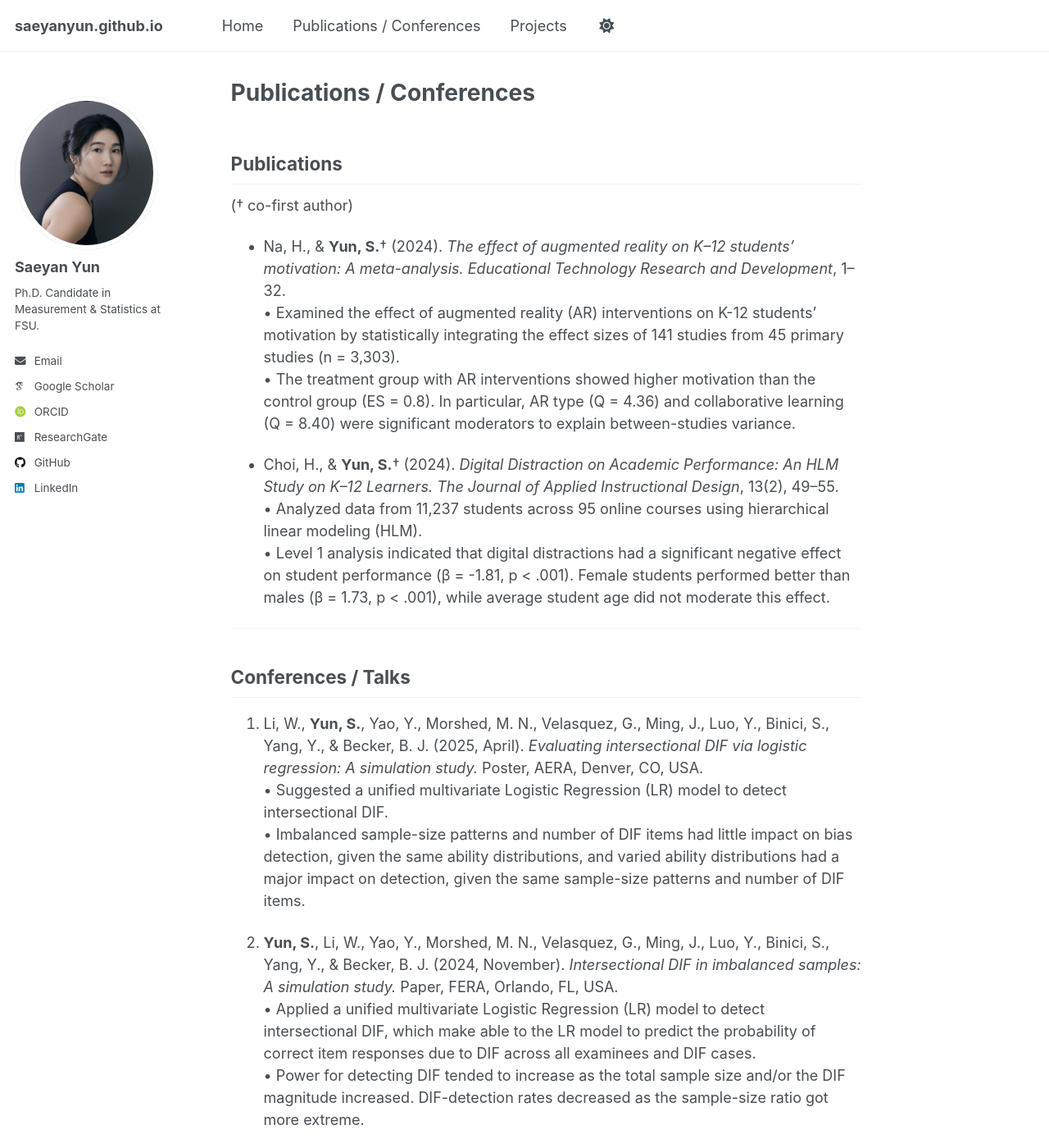
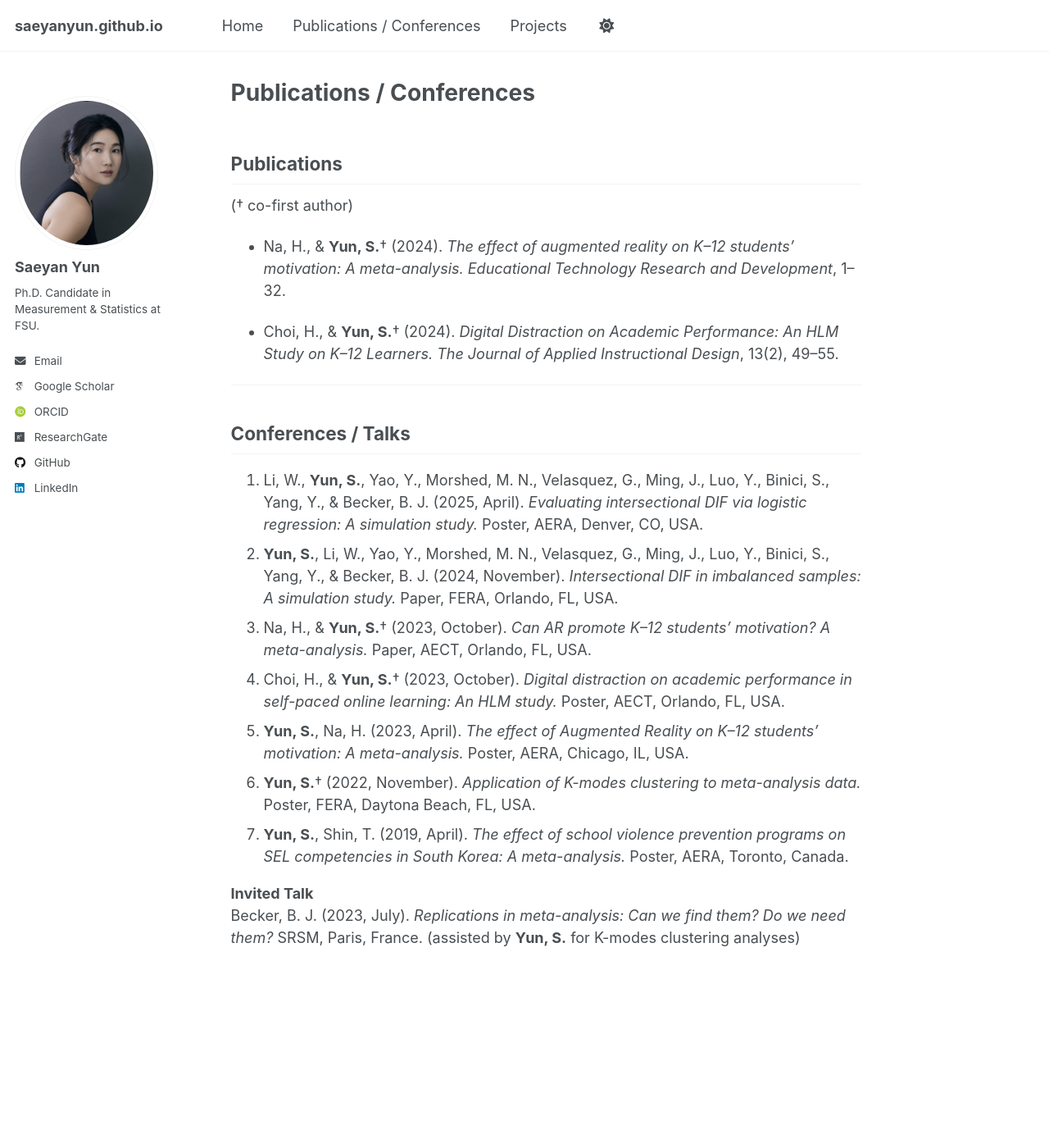
Before and after one commit to saeyanyun/saeyanyun.github.io, a Jekyll site: the page built from _pages/pubs.md, in a window 1280 px wide and 1400 px high. Shown: the whole window at 82% size. Built offline with Jekyll 4.4.1, drawn with Linux system fonts in a browser that asks for light colours; some web fonts are replaced; a script that is not in the unit is left out; some of the changed text lies outside the part shown.

Commit message:
Update pubs.md

```diff
--- a/_pages/pubs.md
+++ b/_pages/pubs.md
@@ -9,35 +9,19 @@ author_profile: true
 († co-first author)
 
 - Na, H., & **Yun, S.**† (2024). *The effect of augmented reality on K–12 students’ motivation: A meta-analysis.* _Educational Technology Research and Development_, 1–32.  <br>
-  •	Examined the effect of augmented reality (AR) interventions on K-12 students’ motivation by statistically integrating the effect sizes of 141 studies from 45 primary studies (n = 3,303).  <br>
-  •	The treatment group with AR interventions showed higher motivation than the control group (ES = 0.8). In particular, AR type (Q = 4.36) and collaborative learning (Q = 8.40) were significant moderators to explain between-studies variance.
 
 - Choi, H., & **Yun, S.**† (2024). *Digital Distraction on Academic Performance: An HLM Study on K–12 Learners.* _The Journal of Applied Instructional Design_, 13(2), 49–55.  <br>
-  •	Analyzed data from 11,237 students across 95 online courses using hierarchical linear modeling (HLM).  <br>
-  •	Level 1 analysis indicated that digital distractions had a significant negative effect on student performance (β = -1.81, p < .001). Female students performed better than males (β = 1.73, p < .001), while average student age did not moderate this effect.
 
 ---
 
 ## Conferences / Talks
 1. Li, W., **Yun, S.**, Yao, Y., Morshed, M. N., Velasquez, G., Ming, J., Luo, Y., Binici, S., Yang, Y., & Becker, B. J. (2025, April). _Evaluating intersectional DIF via logistic regression: A simulation study._ Poster, AERA, Denver, CO, USA.  <br>
-   •	Suggested a unified multivariate Logistic Regression (LR) model to detect intersectional DIF.  <br>
-   •	Imbalanced sample-size patterns and number of DIF items had little impact on bias detection, given the same ability distributions, and varied ability distributions had a major impact on detection, given the same sample-size patterns and number of DIF items.
-
-3. **Yun, S.**, Li, W., Yao, Y., Morshed, M. N., Velasquez, G., Ming, J., Luo, Y., Binici, S., Yang, Y., & Becker, B. J. (2024, November). _Intersectional DIF in imbalanced samples: A simulation study._ Paper, FERA, Orlando, FL, USA.  <br>
-   •	Applied a unified multivariate Logistic Regression (LR) model to detect intersectional DIF, which make able to the LR model to predict the probability of correct item responses due to DIF across all examinees and DIF cases.  <br>
-   •	Power for detecting DIF tended to increase as the total sample size and/or the DIF magnitude increased. DIF-detection rates decreased as the sample-size ratio got more extreme.
-
-4. Na, H., & **Yun, S.**† (2023, October). _Can AR promote K–12 students’ motivation? A meta-analysis._ Paper, AECT, Orlando, FL, USA.
-
-5. Choi, H., & **Yun, S.**† (2023, October). _Digital distraction on academic performance in self-paced online learning: An HLM study._ Poster, AECT, Orlando, FL, USA.
-
-6. **Yun, S.**, Na, H. (2023, April). _The effect of Augmented Reality on K–12 students’ motivation: A meta-analysis._ Poster, AERA, Chicago, IL, USA.
-
-7. **Yun, S.**† (2022, November). _Application of K-modes clustering to meta-analysis data._ Poster, FERA, Daytona Beach, FL, USA.  <br>
-   • Applied K-modes clustering, an unsupervised learning method, to examine how individual studies in meta-analysis datasets group together based on their categorical study features.  <br>
-   • Results showed that studies sharing similar features were consistently grouped into 5 and 10 clusters based on the elbow curve, helping researchers to identify patterns of replicability in research.
-
-8. **Yun, S.**, Shin, T. (2019, April). _The effect of school violence prevention programs on SEL competencies in South Korea: A meta-analysis._ Poster, AERA, Toronto, Canada.
+2. **Yun, S.**, Li, W., Yao, Y., Morshed, M. N., Velasquez, G., Ming, J., Luo, Y., Binici, S., Yang, Y., & Becker, B. J. (2024, November). _Intersectional DIF in imbalanced samples: A simulation study._ Paper, FERA, Orlando, FL, USA.  <br>
+3. Na, H., & **Yun, S.**† (2023, October). _Can AR promote K–12 students’ motivation? A meta-analysis._ Paper, AECT, Orlando, FL, USA.
+4. Choi, H., & **Yun, S.**† (2023, October). _Digital distraction on academic performance in self-paced online learning: An HLM study._ Poster, AECT, Orlando, FL, USA.
+5. **Yun, S.**, Na, H. (2023, April). _The effect of Augmented Reality on K–12 students’ motivation: A meta-analysis._ Poster, AERA, Chicago, IL, USA.
+6. **Yun, S.**† (2022, November). _Application of K-modes clustering to meta-analysis data._ Poster, FERA, Daytona Beach, FL, USA.  <br>
+7. **Yun, S.**, Shin, T. (2019, April). _The effect of school violence prevention programs on SEL competencies in South Korea: A meta-analysis._ Poster, AERA, Toronto, Canada.
 
 **Invited Talk**
 Becker, B. J. (2023, July). *Replications in meta-analysis: Can we find them? Do we need them?* SRSM, Paris, France. (assisted by **Yun, S.** for K-modes clustering analyses)
```
